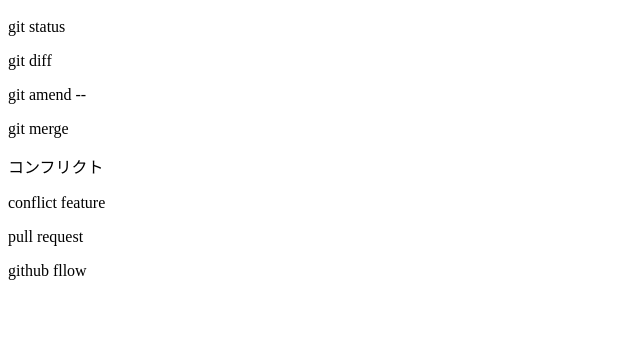
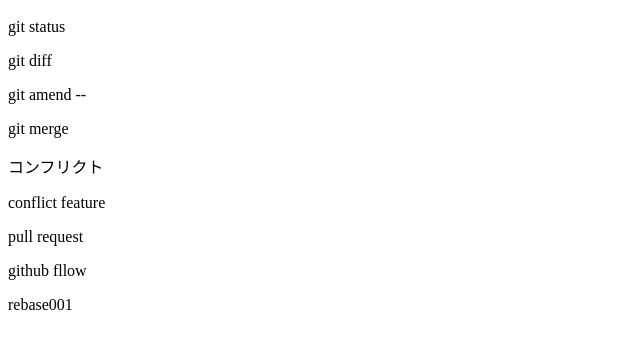
Before and after one commit to sakutti-san/git_tutorial, a plain HTML site: page index.html in a window 1280 px wide. Shown: the part 57-406 px from the top of the page, without its empty margins (0-640 px from the left). Drawn offline with Linux system fonts and the light colour scheme.

Commit message:
master rebase

```diff
--- a/index.html
+++ b/index.html
@@ -7,3 +7,4 @@
 <p>conflict feature</p>
 <p>pull request</p>
 <p>github fllow</p>
+<p>rebase001</p>
```
